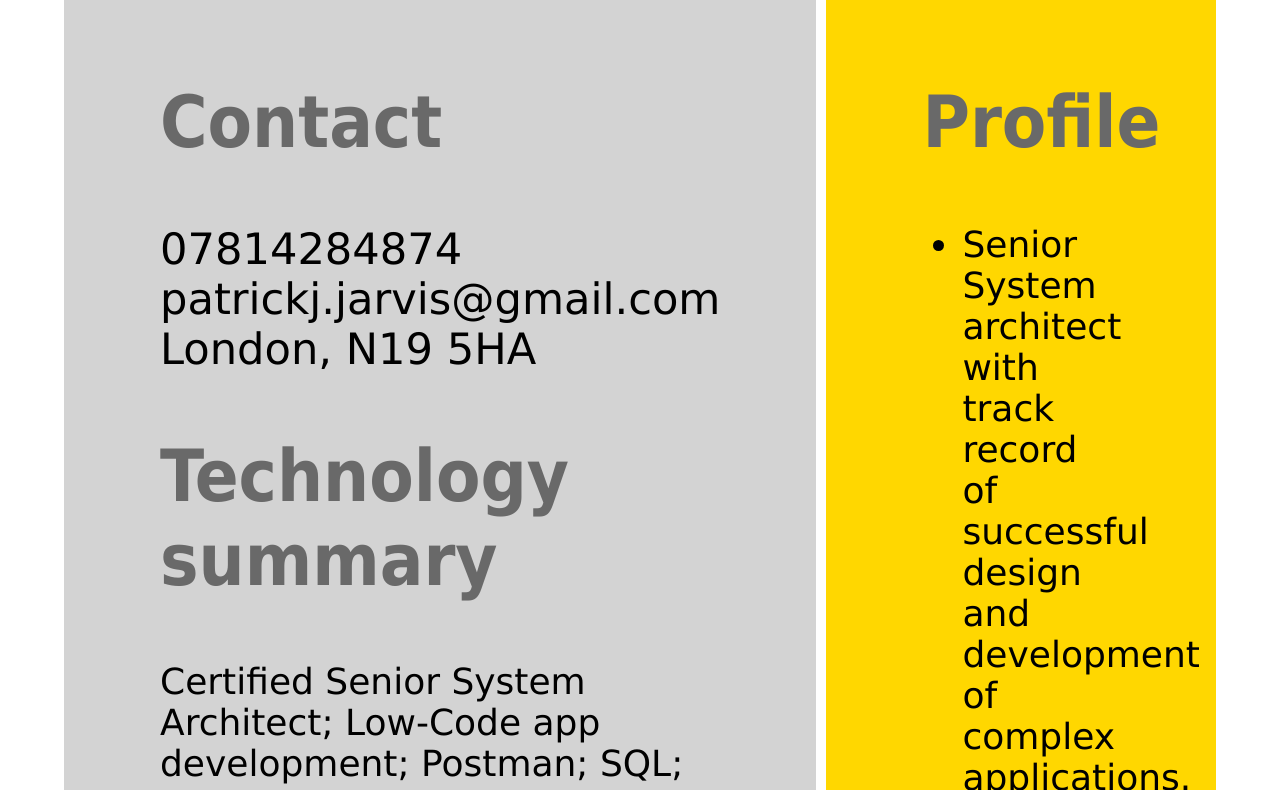
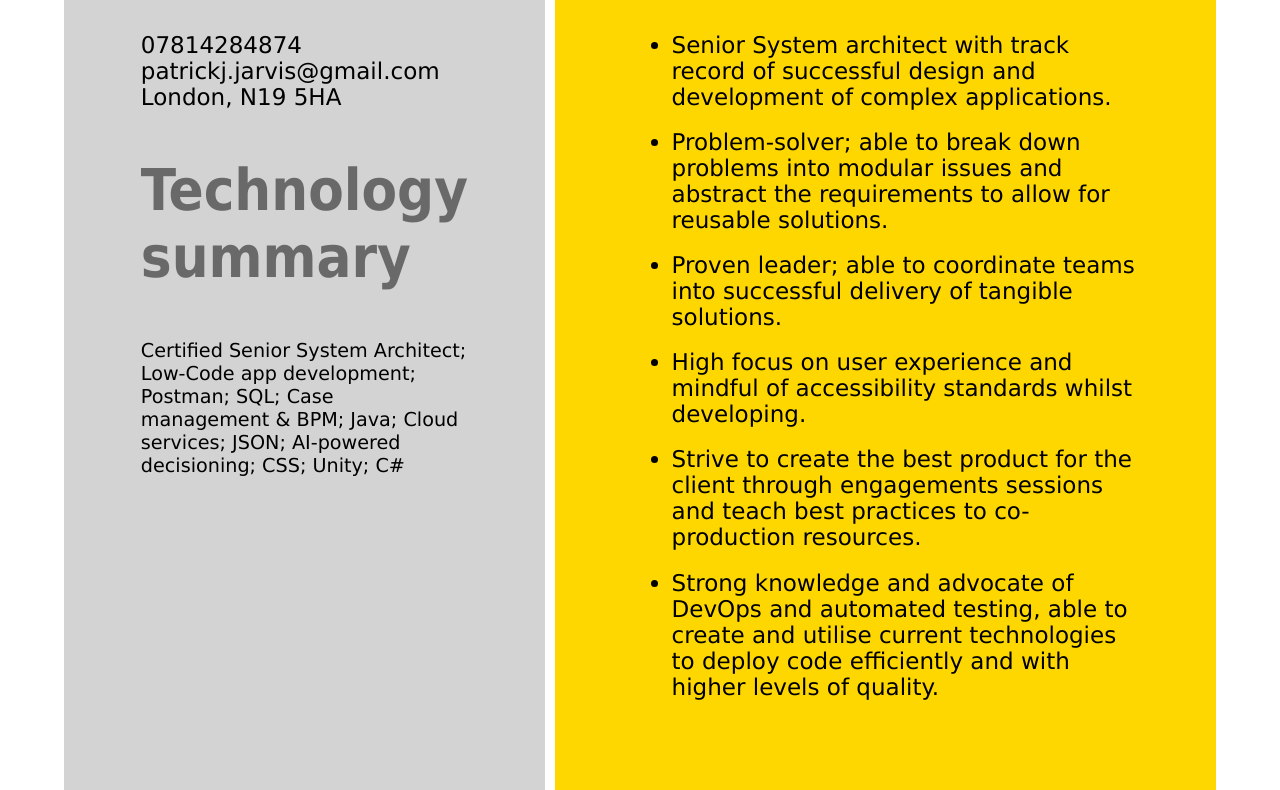
Before and after one commit to sickwrangler/my_cv.github.io, a plain HTML site: page index.html in a window 1280 px wide. Shown: the part 730-1520 px from the top of the page. Drawn offline with Linux system fonts and the light colour scheme.

Commit message:
font sizing

```diff
--- a/main.css
+++ b/main.css
@@ -2,15 +2,15 @@
 /* || GENERAL STYLES */
 * {
   font-family: Verdana, Geneva, Tahoma, sans-serif;
-    font-size: 1.5rem;
+    font-size: 1.2rem;
 }
 p{
     font-family: Verdana, Geneva, Tahoma, sans-serif;
     color: black;
-    font-size:1.8rem;
+    font-size:1.2rem;
 }
 .techStack{
-font-size: 1.5rem;
+font-size: 1rem;
 }
 h1{
     color:black;
@@ -30,12 +30,9 @@ h4{
 h1, h2, h3, h4 {
     font-family: Tahoma;
 }
-ul{
-    font-family: Verdana, Geneva, Tahoma, sans-serif;
-    font-size: 1.5rem;
-}
+
 li{
-    margin: 10px 0;
+    margin: 1rem 0;
 }
 
 
```
